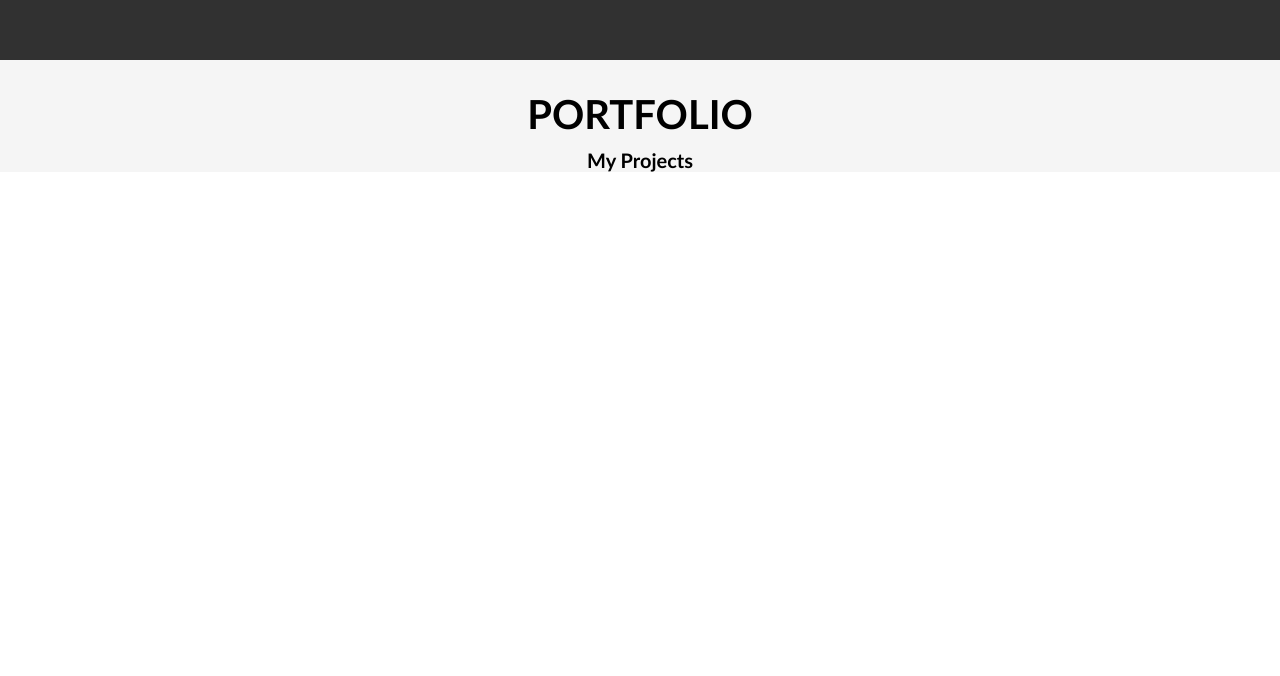
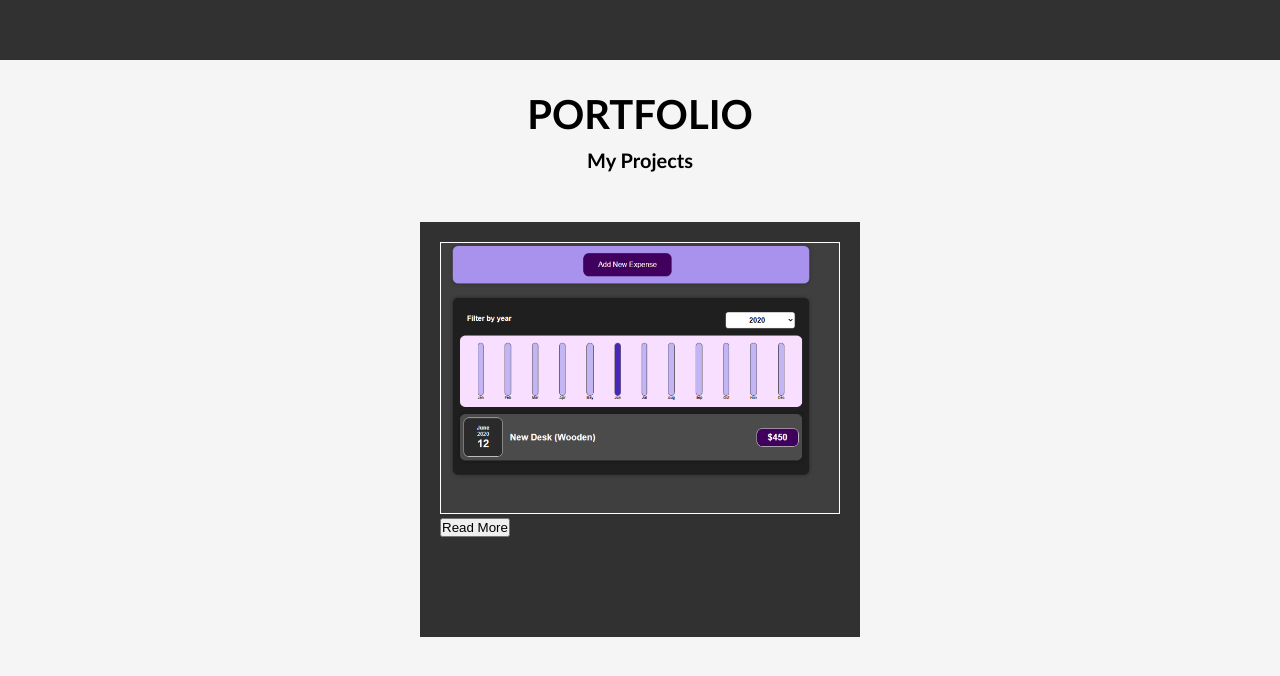
Before and after one commit to MahsumaRezai/MyProtfolio, a React (Create React App) app: page /WORK in a window 1280 px wide. Shown: the part 740-1416 px from the top of the page. Before the commit the page ends 912 px from the top, so only its background shows below. Built offline with nearby package versions, Linux system fonts and the light colour scheme.

Commit message:
add last commit 18

```diff
--- a/src/Pages/Work.module.css
+++ b/src/Pages/Work.module.css
@@ -1,4 +1,5 @@
 .warrp {
     width: 100%;
+    height: 800px;
     background-color: whitesmoke
 }
--- a/src/Pages/Works/Action.js
+++ b/src/Pages/Works/Action.js
@@ -1,11 +1,13 @@
 import { Fragment } from "react";
 import React from 'react';
 import Text from './Text'
+import Project from "./Project";
 const Action = (props) => {
     return (
         <Fragment>
             <div>
                 <Text />
+                <Project />
 
 
 
--- /dev/null
+++ b/src/Pages/Works/Card.js
@@ -0,0 +1,16 @@
+import { Fragment } from 'react';
+import React from 'react';
+import classes from './Work.module.css';
+
+const Card = (props) => {
+    return (
+        <Fragment>
+            <div className={classes.card}>
+                {props.children}
+
+            </div>
+
+        </Fragment>
+    )
+}
+export default Card;
--- /dev/null
+++ b/src/Pages/Works/Project.js
@@ -0,0 +1,28 @@
+import { Fragment } from 'react';
+import classes from './Work.module.css';
+import Card from './Card';
+import img1 from './image/imgone.PNG';
+import React from 'react';
+
+
+const Project = (props) => {
+    return (
+        <Fragment>
+            <div className={classes.parject}>
+                <Card>
+                    <div className={classes.warrper}>
+                        <img src={img1} alt="" className={classes.imgone} />
+                    </div>
+                    <div>
+                        <button>Read More</button>
+
+                    </div>
+
+                </Card>
+
+            </div>
+
+        </Fragment>
+    )
+}
+export default Project;
--- a/src/Pages/Works/Work.module.css
+++ b/src/Pages/Works/Work.module.css
@@ -17,3 +17,28 @@
     font-size: 20px;
     font-weight: bold;
 }
+.parject {
+    display: flex;
+    justify-content: center;
+    align-items: center;
+    flex-direction: row;
+    padding-top: 50px;
+    gap: 20px
+}
+.card {
+    background:#313131;
+    width: fit-content;
+    padding: 20px 20px 100px 20px;
+}
+.imgone {
+    width: 400px;
+    transition: transform 500ms;
+    border: 1px solid white
+
+}
+.warrper {
+    overflow: hidden;
+}
+.warrper:hover .imgone {
+    transform: scale(1.3)
+}
```
Also changed, not shown: src/Pages/Works/image/imgone.PNG (renamed from src/Pages/Works/image/React-one.PNG).
